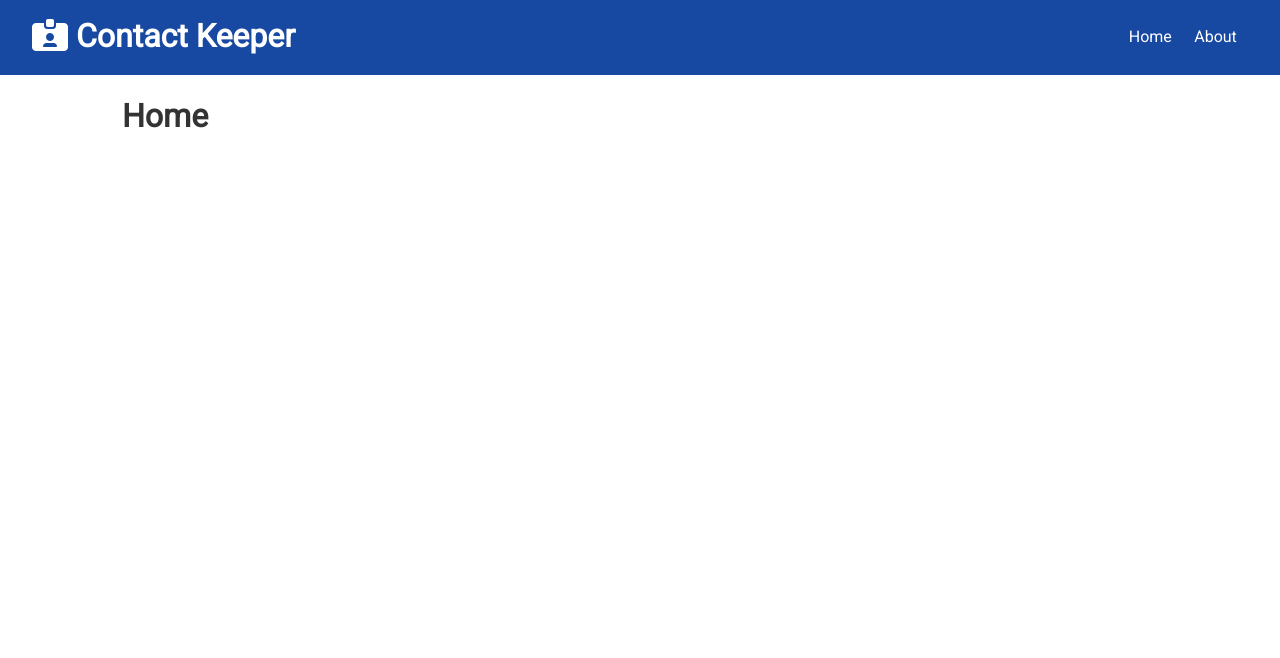
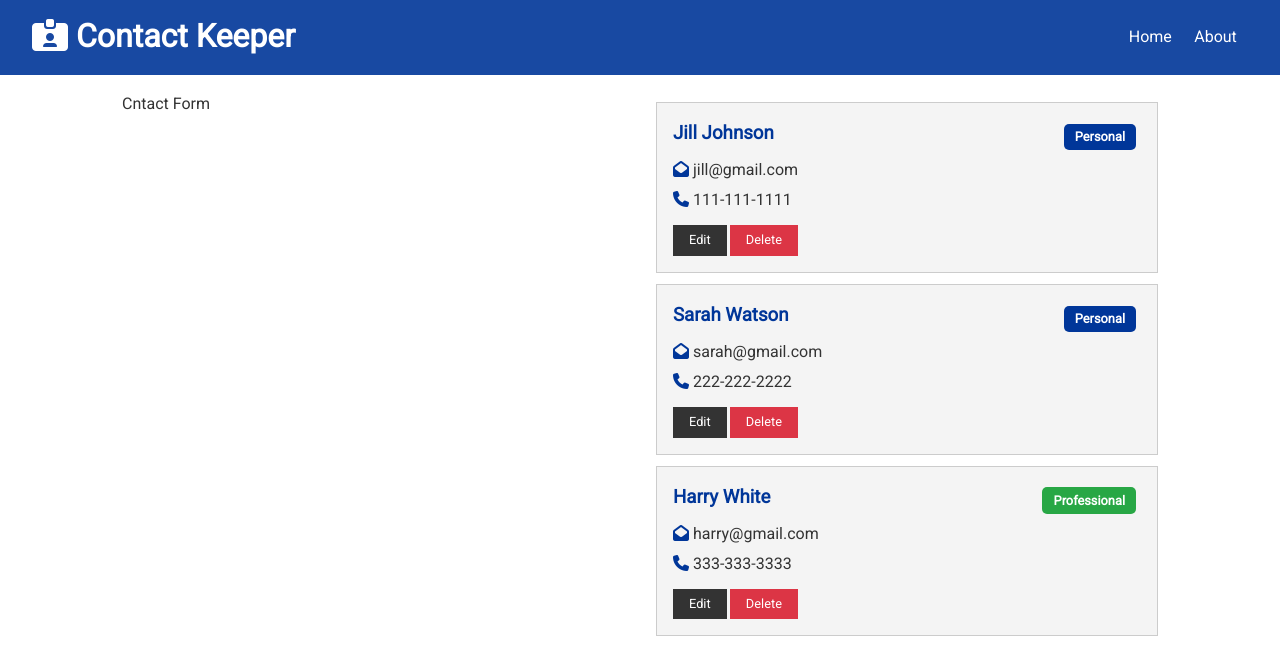
Before and after one commit to alexcol123/contactkeeper2020, a React (Create React App) app in the folder client/: page / in a window 1280 px wide. Shown: the top 658 px of the page. Built offline with nearby package versions, Linux system fonts and the light colour scheme.

Commit message:
Contact and contact item components

```diff
--- /dev/null
+++ b/client/src/Components/contacts/ContactItem.js
@@ -0,0 +1,46 @@
+import React from "react";
+import PropTypes from "prop-types";
+
+const ContactItem = ({ contact }) => {
+  const { id, name, email, phone, type } = contact;
+  return (
+    <div className="card bg-light">
+      <h3 className="text-primary text-left">
+        {name}
+
+        <span
+          style={{ float: "right" }}
+          className={
+            "badge" +
+            (type === "professional" ? " badge-success" : " badge-primary")
+          }
+        >
+          {type.charAt(0).toUpperCase() + type.slice(1)}
+        </span>
+      </h3>
+      <ul className="list">
+        {email && (
+          <li>
+            <i className="fas fa-envelope-open text-primary"></i> {email}
+          </li>
+        )}
+
+        {phone && (
+          <li>
+            <i className="fas fa-phone text-primary"></i> {phone}
+          </li>
+        )}
+      </ul>
+      <p>
+        <button className="btn btn-dark btn-sm">Edit</button>
+        <button className="btn btn-danger btn-sm">Delete</button>
+      </p>
+    </div>
+  );
+};
+
+ContactItem.propTypes = {
+  contact: PropTypes.object.isRequired
+};
+
+export default ContactItem;
--- /dev/null
+++ b/client/src/Components/contacts/Contacts.js
@@ -0,0 +1,18 @@
+import React, { Fragment, useContext } from "react";
+import ContactContext from "../../context/contact/ContactContext";
+import ContactItem from "./ContactItem";
+
+const Contacts = () => {
+  const contactContext = useContext(ContactContext);
+  const { contacts } = contactContext;
+
+  return (
+    <Fragment>
+      {contacts.map(contact => (
+        <ContactItem key={contact.id} contact={contact} />
+      ))}
+    </Fragment>
+  );
+};
+
+export default Contacts;
--- a/client/src/Components/pages/Home.js
+++ b/client/src/Components/pages/Home.js
@@ -1,10 +1,15 @@
 import React from "react";
 import PropTypes from "prop-types";
+import Contacts from "../contacts/Contacts";
 
 const Home = props => {
   return (
-    <div>
-      <h1>Home</h1>
+    <div className="grid-2">
+      <div> Cntact Form</div>
+      <div>
+        {" "}
+        <Contacts />
+      </div>
     </div>
   );
 };
--- a/client/src/context/contact/ContactState.js
+++ b/client/src/context/contact/ContactState.js
@@ -34,7 +34,7 @@
         name: "Harry White ",
         email: "harry@gmail.com",
         phone: "333-333-3333",
-        type: "profesional"
+        type: "professional"
       }
     ]
   };
```
